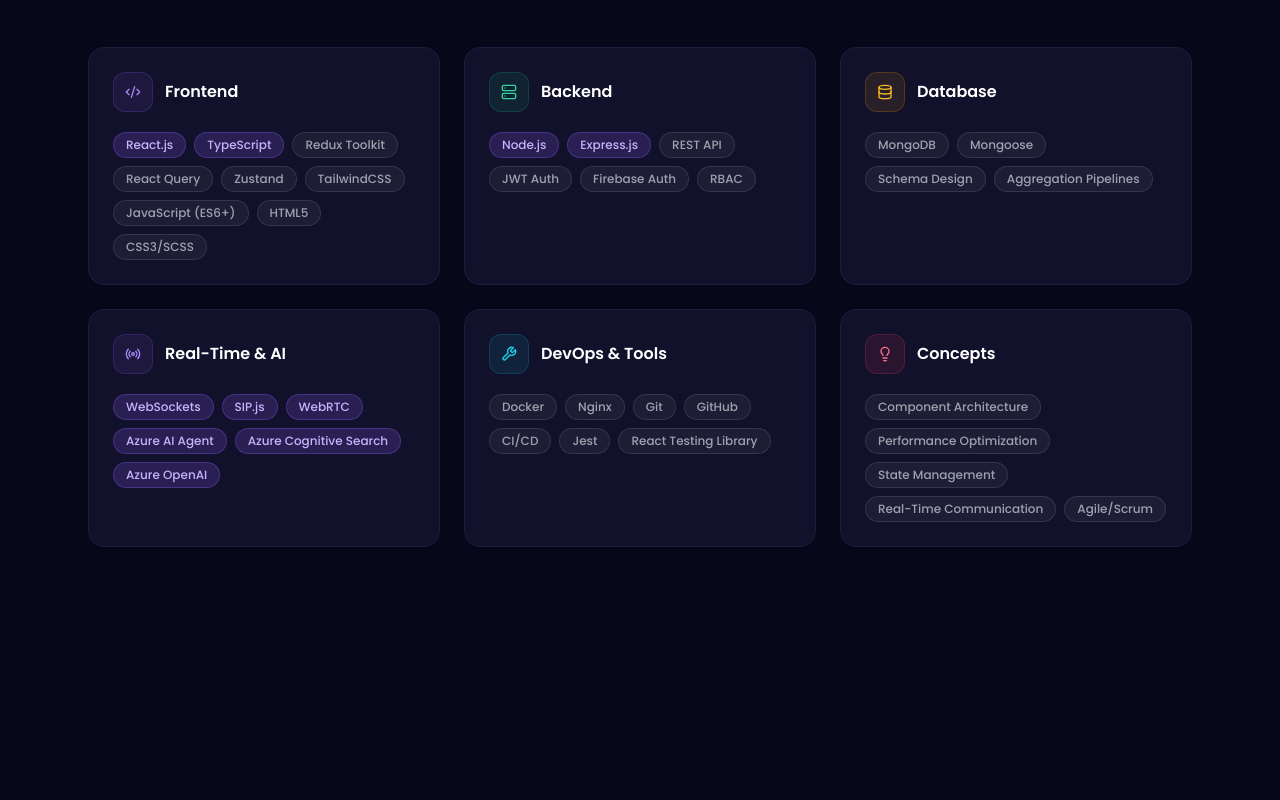
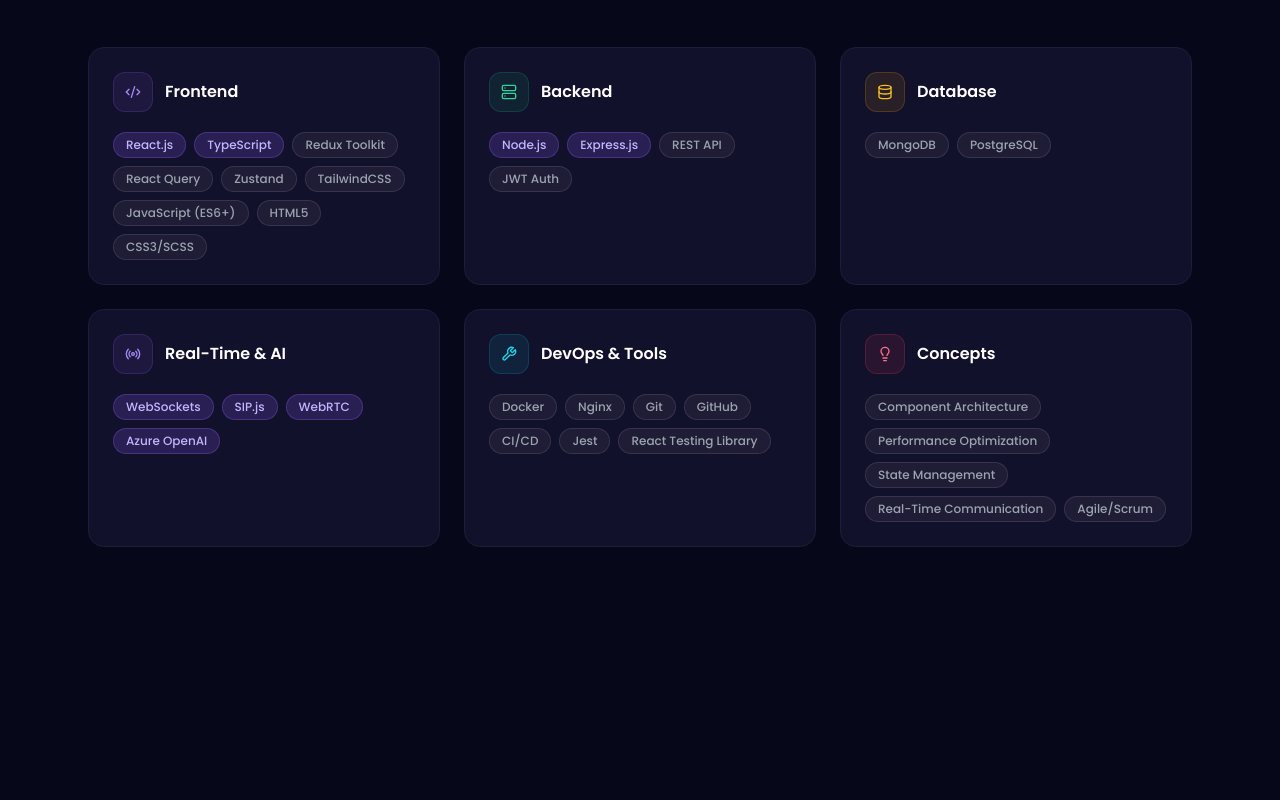
Before and after one commit to praveenravi10/div, a React (Vite) app: page / in a window 1280 px wide. Shown: the part 2080-2880 px from the top of the page. Built offline with nearby package versions, Linux system fonts and the light colour scheme.

Commit message:
skill page fix

```diff
--- a/src/components/sections/Skills.tsx
+++ b/src/components/sections/Skills.tsx
@@ -30,8 +30,6 @@
       { name: 'Express.js', highlight: true },
       { name: 'REST API', highlight: false },
       { name: 'JWT Auth', highlight: false },
-      { name: 'Firebase Auth', highlight: false },
-      { name: 'RBAC', highlight: false },
     ],
   },
   {
@@ -41,9 +39,7 @@
     iconBg: 'bg-amber-500/10 border-amber-500/20',
     skills: [
       { name: 'MongoDB', highlight: false },
-      { name: 'Mongoose', highlight: false },
-      { name: 'Schema Design', highlight: false },
-      { name: 'Aggregation Pipelines', highlight: false },
+      { name: 'PostgreSQL', highlight: false },
     ],
   },
   {
@@ -55,8 +51,6 @@
       { name: 'WebSockets', highlight: true },
       { name: 'SIP.js', highlight: true },
       { name: 'WebRTC', highlight: true },
-      { name: 'Azure AI Agent', highlight: true },
-      { name: 'Azure Cognitive Search', highlight: true },
       { name: 'Azure OpenAI', highlight: true },
     ],
   },
--- a/src/data/projects.ts
+++ b/src/data/projects.ts
@@ -11,7 +11,7 @@
     tech: ['React', 'TypeScript', 'ACS SDK', 'WebRTC', 'ag-Grid', 'Axios', 'JWT', 'Node.js'],
     category: 'frontend',
     featured: true,
-    year: 2024,
+    year: 2026,
   },
   {
     id: 'fifth-third',
@@ -23,7 +23,7 @@
     tech: ['React', 'TypeScript', 'Redux', 'Context API', 'MUI DataGrid', '.NET Core', 'JWT'],
     category: 'frontend',
     featured: true,
-    year: 2024,
+    year: 2025,
   },
   {
     id: 'ott-platform',
@@ -35,7 +35,7 @@
     tech: ['React', 'JavaScript', 'TypeScript', 'REST APIs', 'Tailwind CSS', 'Bootstrap'],
     category: 'frontend',
     featured: true,
-    year: 2023,
+    year: 2024,
   },
 ];
 
```
